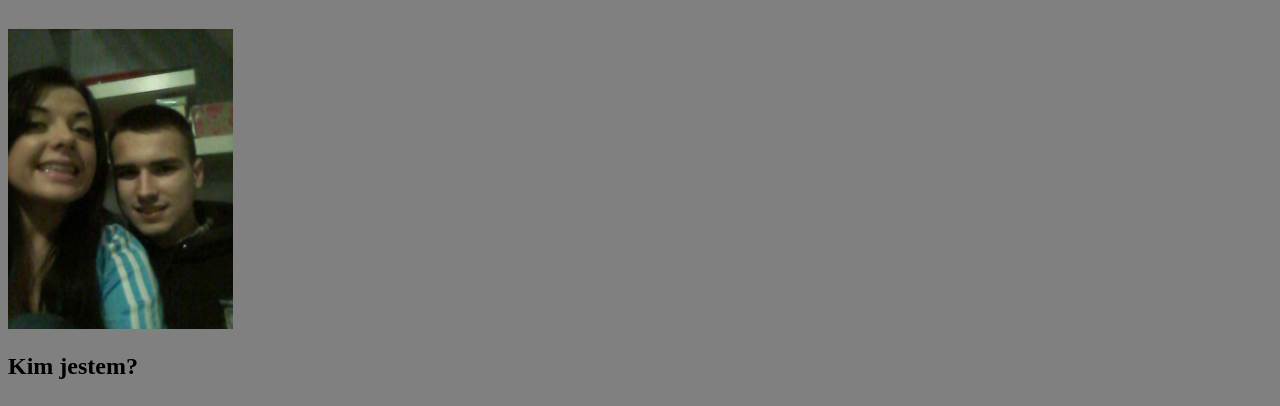
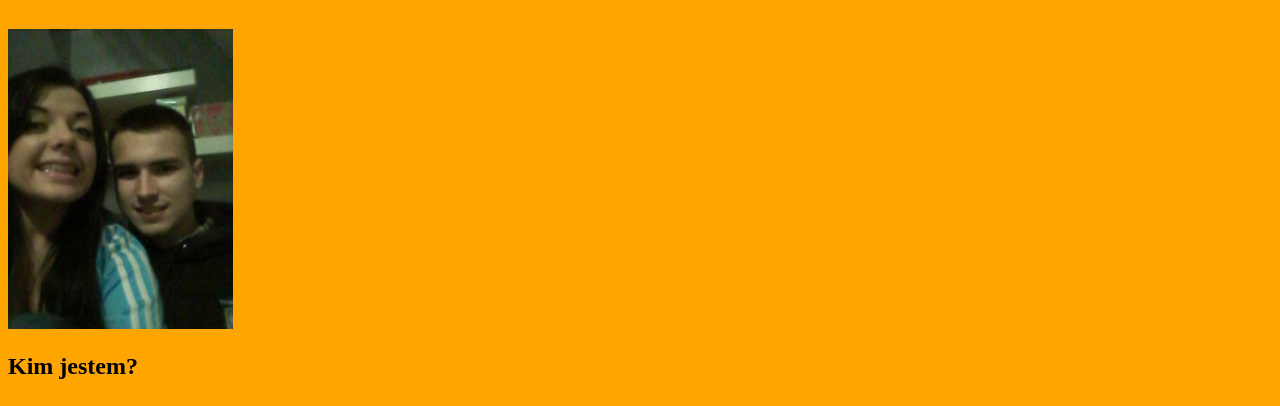
Before and after one commit to Michalgatarz/homepage, a plain HTML site: page index.html in a window 1280 px wide. Shown: the part 157-563 px from the top of the page. Drawn offline with Linux system fonts and the light colour scheme.

Commit message:
feat: new background

```diff
--- a/style.css
+++ b/style.css
@@ -1,5 +1,5 @@
 body {
-    background: grey;
+    background: orange;
 }
 
 .mainHeader {
```
